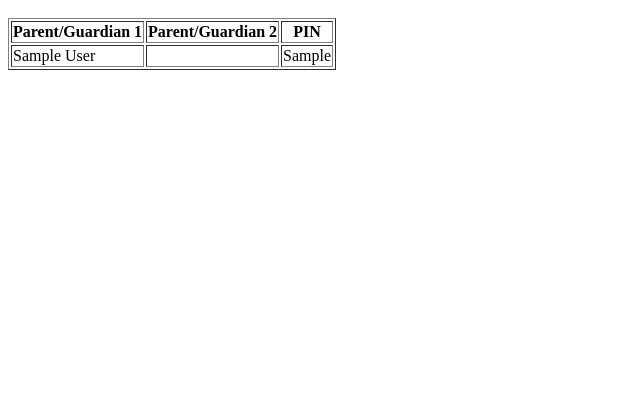
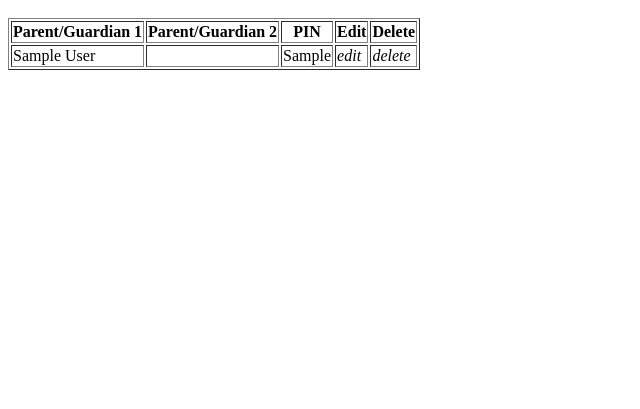
Before and after one commit to littleliberators/Check_In_System, a PHP site: page /admin/Parent_Info.php in a window 1280 px wide. Shown: the part 346-755 px from the top of the page, without its empty margins (0-640 px from the left). Run offline with PHP 8.4, Linux system fonts and the light colour scheme; the visitor is signed in with stand-in values (Sample User, id 1); tables that the repository leaves empty or names only in its code hold one stand-in row (values such as "Sample post"); some libraries are stand-ins or nearby versions.

Commit message:
Add static edit and delete buttons

```diff
--- a/php/admin/Parent_Info.php
+++ b/php/admin/Parent_Info.php
@@ -39,6 +39,8 @@
                     <th>Parent/Guardian 1</th>
                     <th>Parent/Guardian 2</th>
                     <th>PIN</th>
+                    <th>Edit</th>
+                    <th>Delete</th>
                     </tr>";
                 while($row = mysqli_fetch_assoc($result)) {
                     $famID = $row["Family_ID"];
@@ -72,7 +74,16 @@
                     $queryPIN = "SELECT PIN FROM Family WHERE Family_ID = '$famID'";
                     $resultPIN = mysqli_query($dbc, $queryPIN);
                     $rowPIN =  mysqli_fetch_assoc($resultPIN);
+
+                    // Show PIN
                     echo "<td>" . $rowPIN['PIN'] . "</td>";
+
+                    // Edit button
+                    echo "<td class='table-button'><i class='material-icons-table'>edit</i></td>";
+
+                    // Delete button
+                    echo "<td class='table-button'><i class='material-icons-table'>delete</i></td>";
+
                     echo "</tr>";
 
                 ?>
```
Also changed, not shown: css/admin/parent_info.css (+22 -2 lines).
